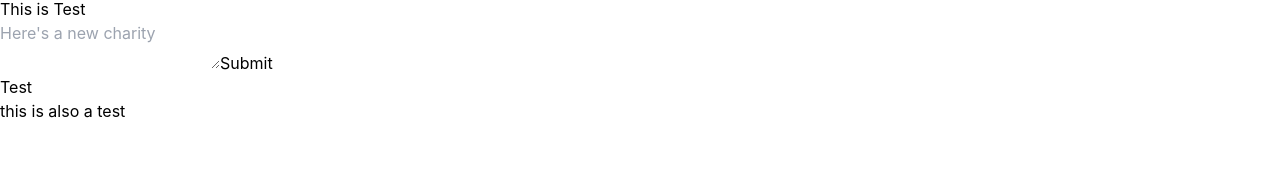
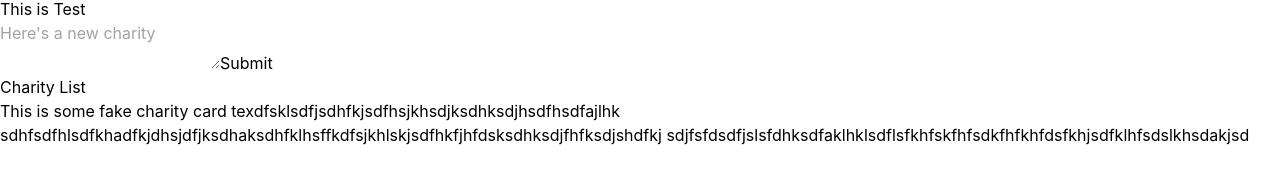
Before and after one commit to Cody-Junier/Do-Good, a React (Create React App) app in the folder client/: page / in a window 1280 px wide. Shown: the part 399-582 px from the top of the page. Built offline with nearby package versions, Linux system fonts and the light colour scheme.

Commit message:
added graphql to client

```diff
--- a/client/package.json
+++ b/client/package.json
@@ -7,6 +7,7 @@
     "@testing-library/jest-dom": "^5.16.2",
     "@testing-library/react": "^12.1.4",
     "@testing-library/user-event": "^13.5.0",
+    "graphql": "^16.3.0",
     "react": "^17.0.2",
     "react-dom": "^17.0.2",
     "react-router-dom": "^5.3.0",
--- a/client/src/components/CharityList/index.js
+++ b/client/src/components/CharityList/index.js
@@ -7,17 +7,13 @@ const CharityList= () => {
 
   return (
     <section>
-    <h3>Test</h3>
+    <h3>Charity List</h3>
+    <p>This is some fake charity card texdfsklsdfjsdhfkjsdfhsjkhsdjksdhksdjhsdfhsdfajlhk
+      sdhfsdfhlsdfkhadfkjdhsjdfjksdhaksdhfklhsffkdfsjkhlskjsdfhkfjhfdsksdhksdjfhfksdjshdfkj
+      sdjfsfdsdfjslsfdhksdfaklhklsdflsfkhfskfhfsdkfhfkhfdsfkhjsdfklhfsdslkhsdakjsd
+    </p>
 
-        <div>
-          <p >
-            this is also a test
 
-          </p>
-          {/* <div>
-          what is this div for?
-          </div> */}
-        </div>
 
   </section>
   );
```
Also changed, not shown: 1 other file (tests, documents, lock files or other folders).
